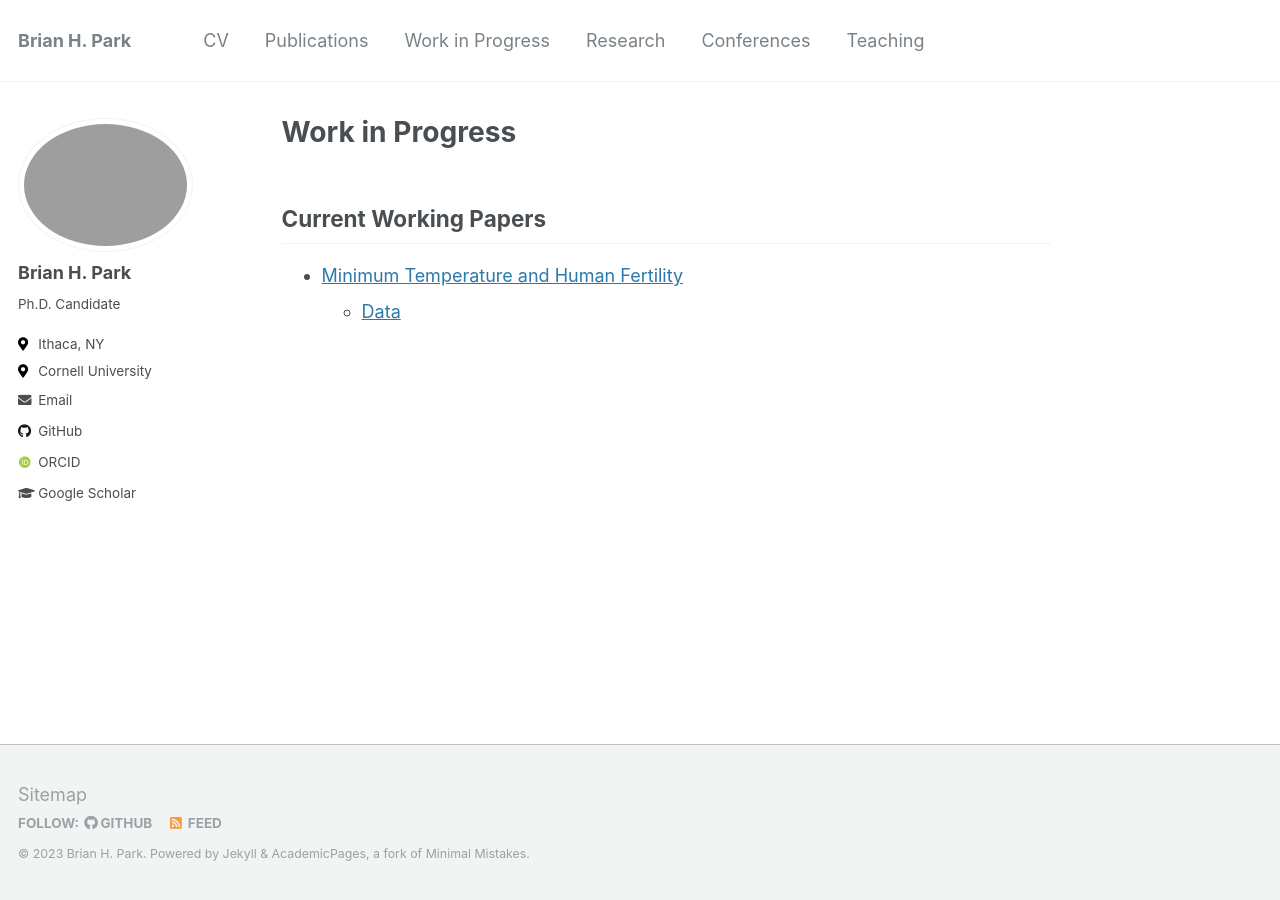
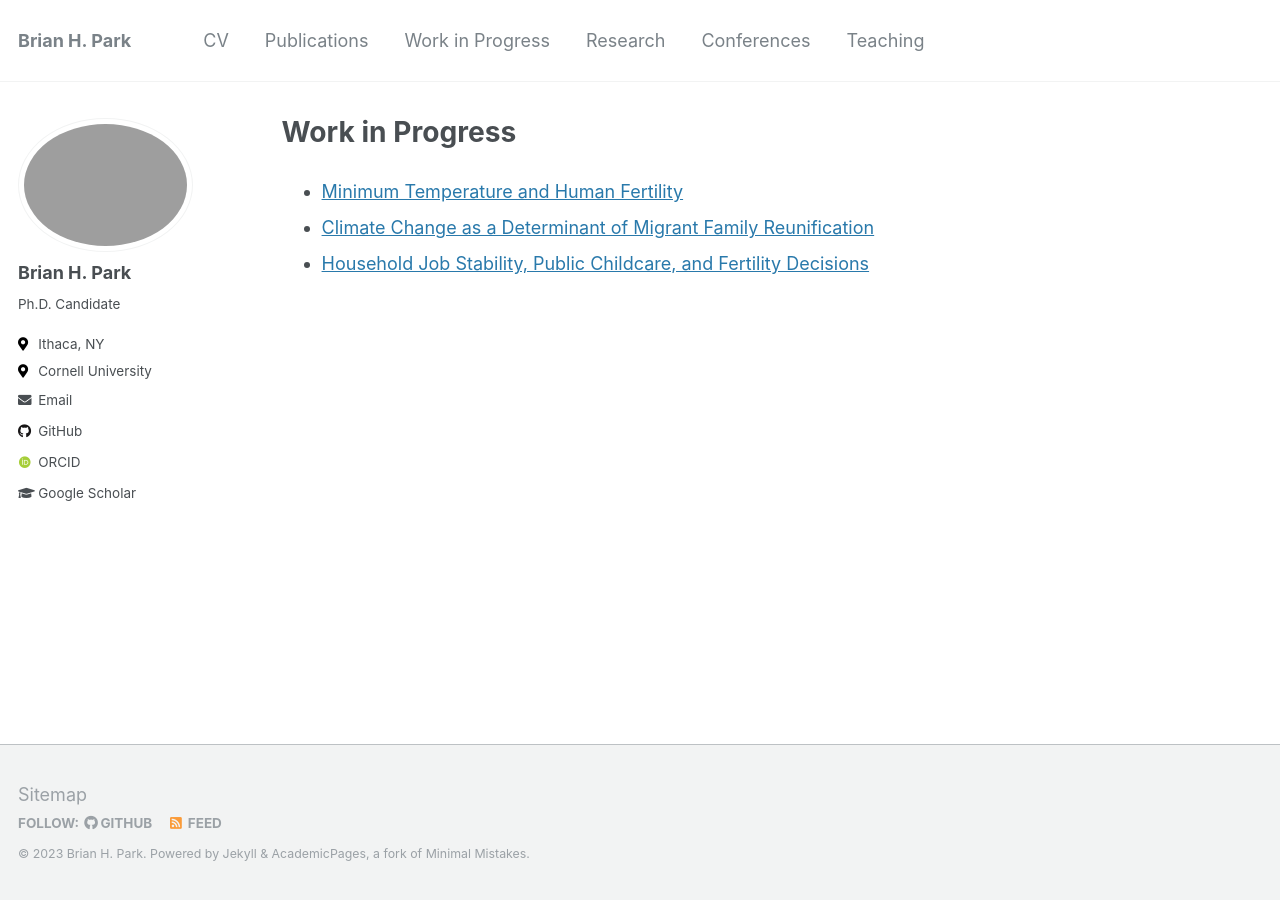
Before and after one commit to brianhwpark/brianhwpark.github.io, a Jekyll site: the page built from _pages/work-in-progress.md, in a window 1280 px wide. Built offline with Jekyll 4.4.1, drawn with Linux system fonts in a browser that asks for light colours; some web fonts are replaced.

Commit message:
Update: 20230328_2127
Working Papers Updated

```diff
--- a/_pages/work-in-progress.md
+++ b/_pages/work-in-progress.md
@@ -11,6 +11,7 @@ header:
 
 ---
 
-## Current Working Papers
-- [Minimum Temperature and Human Fertility](/files/pdf/teaching-materials/working-paper.pdf)
-  - [Data](/data/research/working-paper.pdf)
+- [Minimum Temperature and Human Fertility](/files/pdf/reseach/working-paper.pdf)
+<!--  - [Data](/data/research/working-paper.pdf) -->
+- [Climate Change as a Determinant of Migrant Family Reunification](/files/pdf/reseach/working-paper.pdf)
+- [Household Job Stability, Public Childcare, and Fertility Decisions](/files/pdf/reseach/working-paper.pdf)
```
